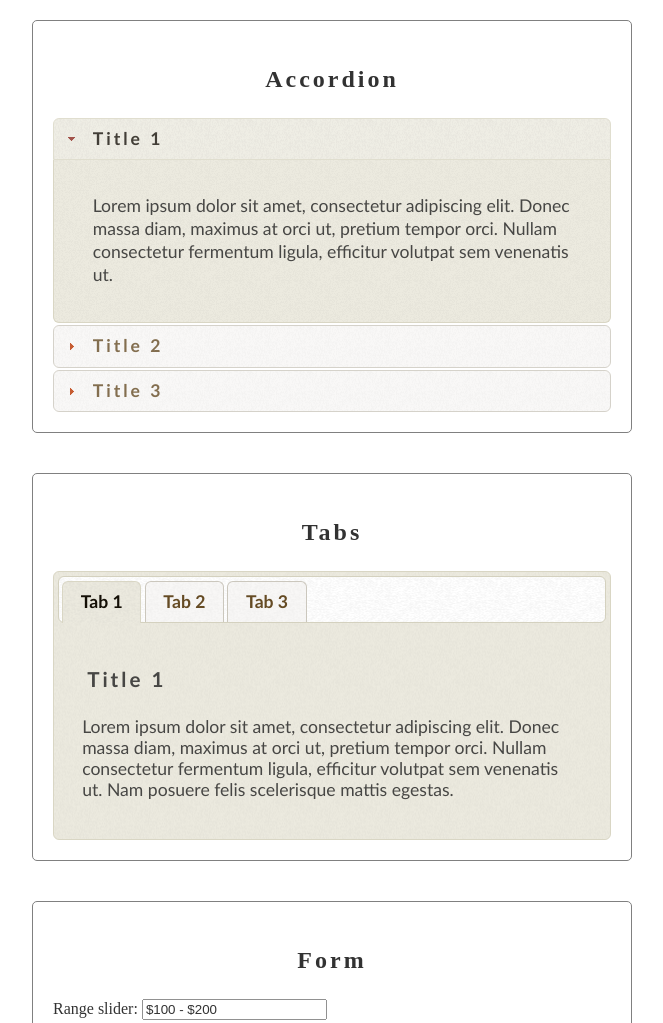
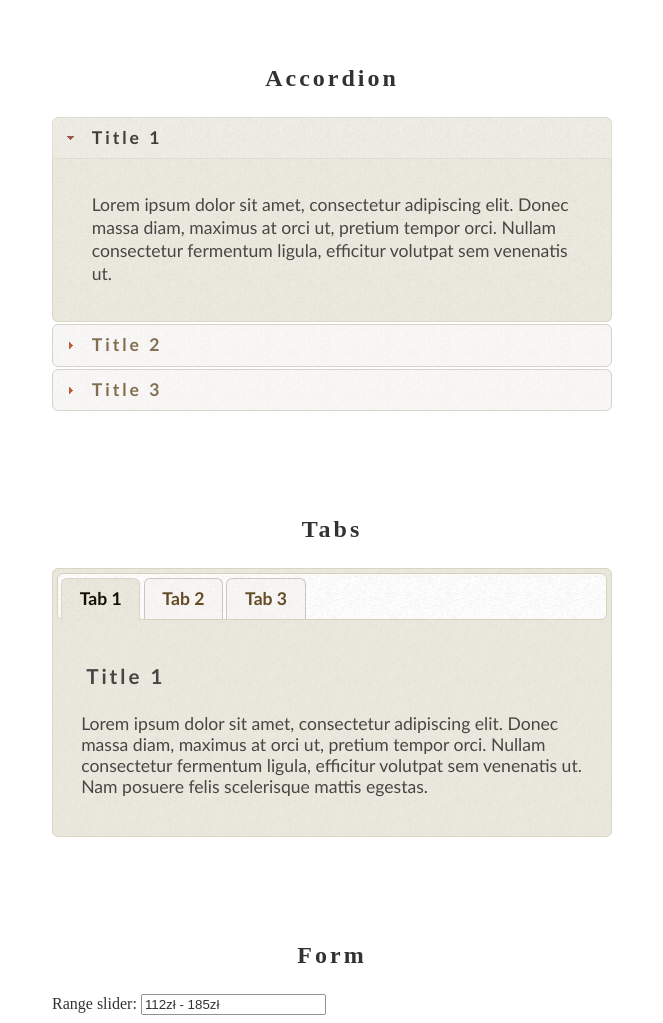
Before and after one commit to michal-1994/project-jquery-plugins, a plain HTML site: page index.html in a window 1280 px wide. Shown: the top 1023 px of the page, without its empty margins (308-971 px from the left). Drawn offline with Linux system fonts and the light colour scheme.

Commit message:
Add comments

```diff
--- a/scripts/script.js
+++ b/scripts/script.js
@@ -14,16 +14,17 @@ $(function() {
 
     let $amount = $('#range');
     let $range = $('#range-slider');
+    // Event range slider value
     $('#range-slider').slider({
         range: true,
-        min: 0,
-        max: 500,
-        values: [100, 200],
+        min: 75, // min value
+        max: 475, // max value
+        step: 1, // step change default 1
+        values: [112, 185], // start value
         slide: function(event, ui) {
-            $amount.val('$' + ui.values[0] + ' - $' + ui.values[1]);
+            $amount.val(`${ui.values[0]}zł-${ui.values[1]}zł`);
         }
     });
-    $amount
-        .val('$' + $range.slider('values', 0)
-        + ' - $' + $range.slider('values', 1));
+    // Start input value
+    $amount.val(`${$range.slider('values', 0)}zł - ${$range.slider('values', 1)}zł`);
 });
--- a/styles/style.less
+++ b/styles/style.less
@@ -48,7 +48,6 @@ a {
 }
 
 .box {
-    border: 1px solid @color-dark;
     width: 100%;
     max-width: 600px;
     margin: 20px auto;
```
Also changed, not shown: styles/style.css.
